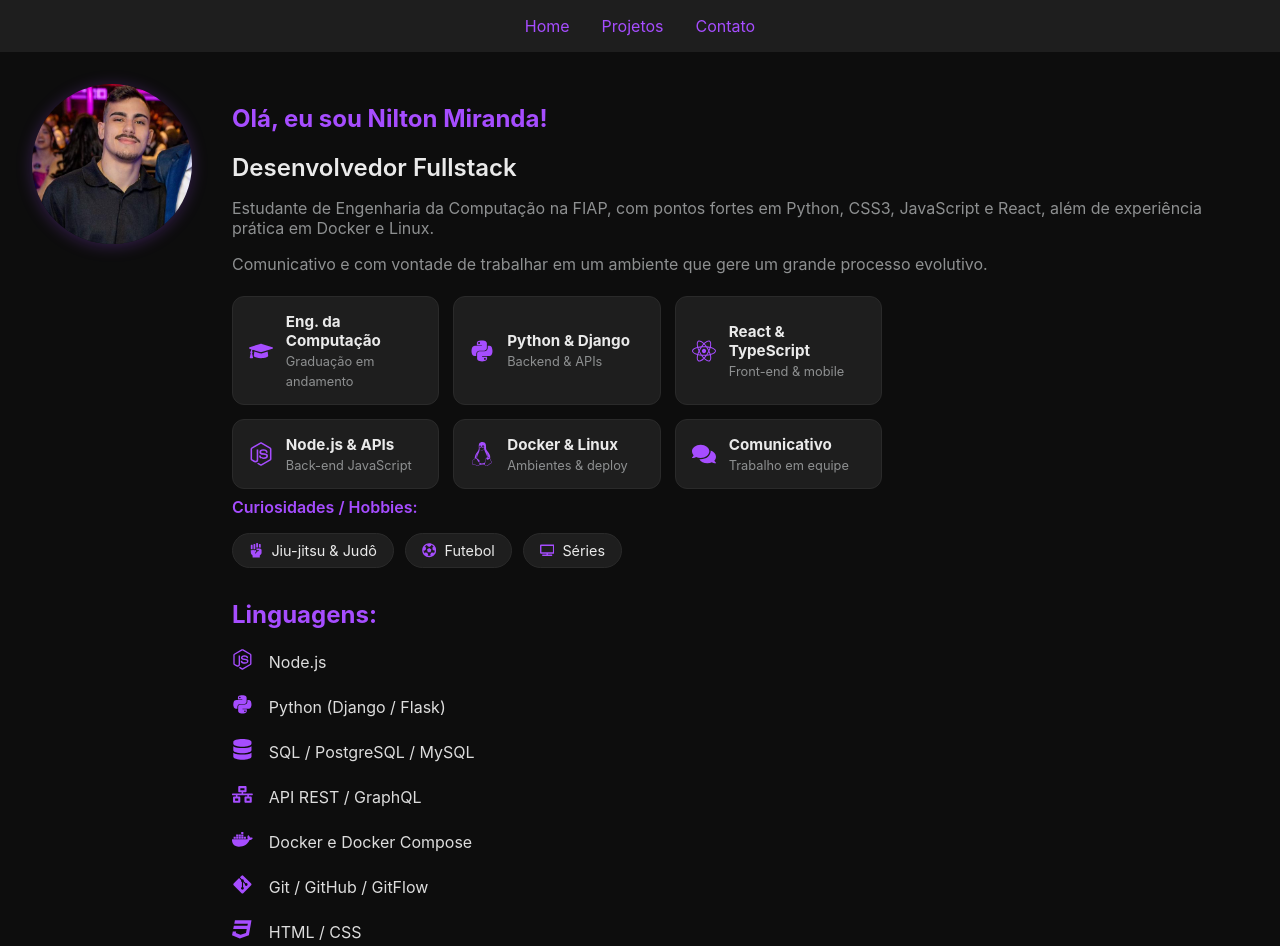
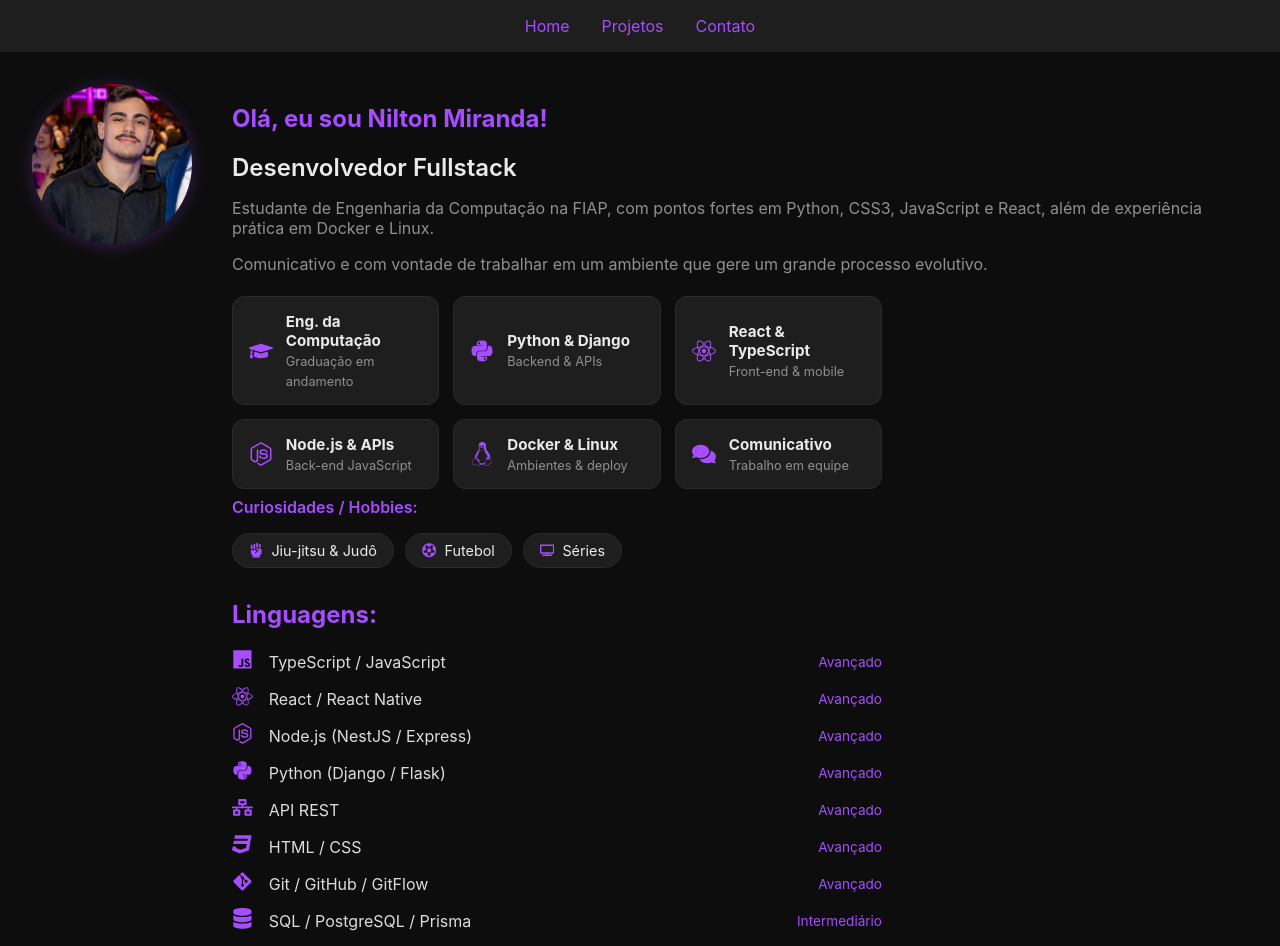
Before and after one commit to Nilt-miranda/niltondev, a React (Vite) app: page / in a window 1280 px wide. Shown: the top 946 px of the page. Built offline with nearby package versions, Linux system fonts and the light colour scheme.

Commit message:
Revisa habilidades e adiciona o InkConnect
- Troca as barras de porcentagem por niveis nomeados
- Inclui TypeScript, React Native e Java/Spring Boot na lista
- Novo card do InkConnect na pagina de projetos

```diff
--- a/src/pages/Home.jsx
+++ b/src/pages/Home.jsx
@@ -1,31 +1,29 @@
 import React from 'react';
 import '../styles/theme.css';
 import perfil from '../assets/perfil.png';
-import { useEffect, useState, useRef } from "react";
-import { FaNodeJs, FaPython, FaDatabase, FaDocker, FaGitAlt, FaNetworkWired, FaCss3, FaWhatsapp, FaGraduationCap, FaLinux, FaComments, FaReact, FaFistRaised, FaFutbol, FaTv } from "react-icons/fa";
+import { useRef } from "react";
+import { FaNodeJs, FaPython, FaDatabase, FaDocker, FaGitAlt, FaNetworkWired, FaCss3, FaWhatsapp, FaGraduationCap, FaLinux, FaComments, FaReact, FaFistRaised, FaFutbol, FaTv, FaJs, FaJava } from "react-icons/fa";
 
 // WhatsApp: 55 + DDD + número (só dígitos). Ex: "5511999999999"
 const WHATSAPP = "5511972270401";
 
 export default function Home() {
-  const [animated, setAnimated] = useState(false);
-  useEffect(() => {
-    setTimeout(() => setAnimated(true), 300);
-  }, []);
-
   const certRef = useRef(null);
   const scrollCerts = (dir) => {
     if (certRef.current) certRef.current.scrollBy({ left: dir * 280, behavior: "smooth" });
   };
 
   const skills = [
-    { name: "Node.js", level: 65, icon: <FaNodeJs /> },
-    { name: "Python (Django / Flask)", level: 100, icon: <FaPython /> },
-    { name: "SQL / PostgreSQL / MySQL", level: 65, icon: <FaDatabase /> },
-    { name: "API REST / GraphQL", level: 70, icon: <FaNetworkWired /> },
-    { name: "Docker e Docker Compose", level: 50, icon: <FaDocker /> },
-    { name: "Git / GitHub / GitFlow", level: 100, icon: <FaGitAlt /> },
-    { name: "HTML / CSS", level: 75, icon: <FaCss3 /> },
+    { name: "TypeScript / JavaScript", level: "Avançado", icon: <FaJs /> },
+    { name: "React / React Native", level: "Avançado", icon: <FaReact /> },
+    { name: "Node.js (NestJS / Express)", level: "Avançado", icon: <FaNodeJs /> },
+    { name: "Python (Django / Flask)", level: "Avançado", icon: <FaPython /> },
+    { name: "API REST", level: "Avançado", icon: <FaNetworkWired /> },
+    { name: "HTML / CSS", level: "Avançado", icon: <FaCss3 /> },
+    { name: "Git / GitHub / GitFlow", level: "Avançado", icon: <FaGitAlt /> },
+    { name: "SQL / PostgreSQL / Prisma", level: "Intermediário", icon: <FaDatabase /> },
+    { name: "Docker e Docker Compose", level: "Intermediário", icon: <FaDocker /> },
+    { name: "Java / Spring Boot", level: "Intermediário", icon: <FaJava /> },
   ];
 
   return (
@@ -109,15 +107,9 @@
                 <div className="skill-header">
                   <span className="skill-icon">{skill.icon}</span>
                   <span className="skill-name">{skill.name}</span>
-
+                  <span className="skill-percent">{skill.level}</span>
                 </div>
-
-                  <div
-                    className="skill-level"
-                    style={{ width: animated ? `${skill.level}%` : "0%" }}
-                  ></div>
-                </div>
-
+              </div>
             ))}
           </div>
           <h2 style={{ color: "#A64DFF", marginTop: "2rem" }}>Idiomas:</h2>
--- a/src/pages/Projetos.jsx
+++ b/src/pages/Projetos.jsx
@@ -204,6 +204,32 @@
         </div>
       </div>
 
+      {/* InkConnect */}
+      <div className="card-bg project-card">
+        <div>
+          <h2 className="text-main">InkConnect — App para o mercado de tatuagem</h2>
+          <p className="text-secondary">
+            Aplicativo de descoberta, orçamento e agendamento para tatuadores e clientes. O ciclo
+            roda fim a fim: o cliente pede o orçamento, o artista responde, o horário é escolhido,
+            o sinal é pago e, ao fim da sessão, os dois se avaliam. Monorepo com app em React
+            Native (Expo), site público em Next.js e um pacote de domínio puro coberto por testes
+            — a agenda é calculada em tempo real, em vez de armazenada, e o overbooking é barrado
+            por constraint no próprio banco.
+          </p>
+        </div>
+
+        <div className="project-footer">
+          <div className="tech-badges">
+            <span className="badge">React Native</span>
+            <span className="badge">Expo</span>
+            <span className="badge">Next.js</span>
+            <span className="badge">TypeScript</span>
+            <span className="badge">Drizzle ORM</span>
+            <span className="badge">PostgreSQL</span>
+          </div>
+        </div>
+      </div>
+
       {/* Capitano FC - E-commerce */}
       <div className="card-bg project-card">
         <div>
--- a/src/styles/theme.css
+++ b/src/styles/theme.css
@@ -163,7 +163,7 @@
 }
 
 .skill {
-  margin-bottom: 1.2rem;
+  margin-bottom: 0.7rem;
 }
 
 .skill-header {
@@ -186,23 +186,12 @@
 }
 
 .skill-percent {
-  font-size: 0.9rem;
+  font-size: 0.85rem;
+  color: #A64DFF;
+  white-space: nowrap;
 }
 
-.skill-bar {
-  width: 100%;
-  height: 10px;
-  background-color: #444;
-  border-radius: 10px;
-  overflow: hidden;
-}
 
-.skill-level {
-  height: 100%;
-  background: linear-gradient(90deg, #6f00ff, #a64dff);
-  border-radius: 10px;
-  transition: width 1.2s ease-in-out;
-}
 
 .experience-card, .project-card {
   padding: 1rem;
```
